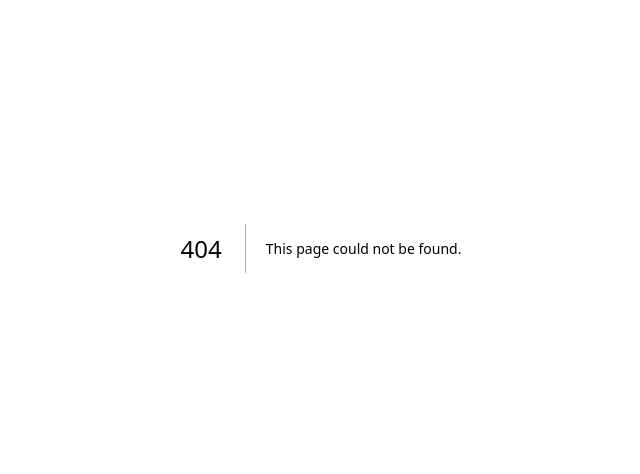
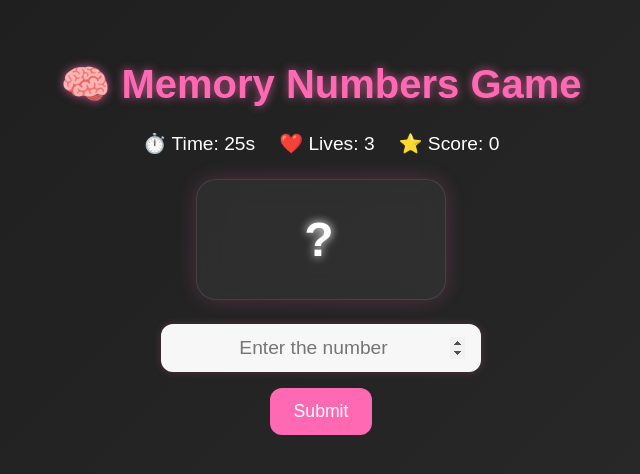
Before and after one commit to HappyBananaWorld/games, a Next.js app: page /memory in a window 1280 px wide. Before the commit this address had no page. Shown: the part 152-626 px from the top of the page, without its empty margins (319-959 px from the left). Built offline with nearby package versions, Linux system fonts and the light colour scheme.

Commit message:
memory game

```diff
--- /dev/null
+++ b/src/app/memory/page.jsx
@@ -0,0 +1,119 @@
+"use client";
+
+import { useEffect, useState, useRef } from "react";
+import styles from "@/styles/memory/memory.module.css";
+
+export default function MemoryGame() {
+  const [level, setLevel] = useState(3);
+  const [number, setNumber] = useState("");
+  const [input, setInput] = useState("");
+  const [feedback, setFeedback] = useState("");
+  const [lives, setLives] = useState(3);
+  const [score, setScore] = useState(0);
+  const [timeLeft, setTimeLeft] = useState(30);
+  const [isShowingNumber, setIsShowingNumber] = useState(true);
+  const inputRef = useRef(null);
+
+  useEffect(() => {
+    if (timeLeft <= 0 || lives <= 0) return;
+    const timer = setInterval(() => setTimeLeft((t) => t - 1), 1000);
+    return () => clearInterval(timer);
+  }, [timeLeft, lives]);
+
+  useEffect(() => {
+    generateNewNumber();
+  }, []);
+
+  useEffect(() => {
+    if (isShowingNumber) {
+      const timer = setTimeout(() => setIsShowingNumber(false), 2000);
+      return () => clearTimeout(timer);
+    }
+  }, [number]);
+
+  const generateNewNumber = () => {
+    const newNumber = Array.from({ length: level }, () =>
+      Math.floor(Math.random() * 10)
+    ).join("");
+    setNumber(newNumber);
+    setInput("");
+    setFeedback("");
+    setIsShowingNumber(true);
+    inputRef.current?.focus();
+  };
+
+  const handleSubmit = (e) => {
+    e.preventDefault();
+
+    if (input.trim() === number) {
+      const newScore = score + 1;
+      setScore(newScore);
+      setFeedback("✅ Correct!");
+      setTimeLeft((t) => t + 3); // 🔥 Add 3 seconds on correct answer
+      if (newScore % 3 === 0) setLevel((l) => l + 1);
+    } else {
+      setLives((l) => l - 1);
+      setFeedback(`❌ Wrong! Correct: ${number}`);
+    }
+
+    setTimeout(() => {
+      if (timeLeft > 0 && lives > 0) {
+        generateNewNumber();
+      }
+    }, 1500);
+  };
+
+  const resetGame = () => {
+    setLevel(3);
+    setScore(0);
+    setLives(3);
+    setTimeLeft(30);
+    generateNewNumber();
+  };
+
+  if (timeLeft <= 0 || lives <= 0) {
+    return (
+      <main className={styles.main}>
+        <h1 className={styles.title}>🧠 Memory Numbers Game</h1>
+        <p className={styles.message}>Game Over!</p>
+        <p className={styles.score}>Your Score: {score}</p>
+        <button onClick={resetGame} className={styles.button}>
+          Restart Game
+        </button>
+      </main>
+    );
+  }
+
+  return (
+    <main className={styles.main}>
+      <h1 className={styles.title}>🧠 Memory Numbers Game</h1>
+
+      <div className={styles.stats}>
+        <span>⏱️ Time: {timeLeft}s</span>
+        <span>❤️ Lives: {lives}</span>
+        <span>⭐ Score: {score}</span>
+      </div>
+
+      <div className={styles.card}>
+        <h2 className={styles.number}>
+          {isShowingNumber ? number : "?"}
+        </h2>
+      </div>
+
+      <form onSubmit={handleSubmit} className={styles.form}>
+        <input
+          ref={inputRef}
+          className={styles.input}
+          type="number"
+          value={input}
+          onChange={(e) => setInput(e.target.value)}
+          autoFocus
+          placeholder="Enter the number"
+        />
+        <button type="submit" className={styles.button}>Submit</button>
+      </form>
+
+      {feedback && <p className={styles.message}>{feedback}</p>}
+    </main>
+  );
+}
--- /dev/null
+++ b/src/styles/memory/memory.module.css
@@ -0,0 +1,128 @@
+.main {
+  min-height: 100vh;
+  background: linear-gradient(135deg, #1c1c1c, #2b2b2b);
+  color: #fff;
+  display: flex;
+  flex-direction: column;
+  align-items: center;
+  justify-content: center;
+  padding: 2rem 1rem;
+  font-family: 'Fredoka', sans-serif;
+  overflow: hidden;
+  text-align: center;
+}
+
+.title {
+  font-size: 2.5rem;
+  margin-bottom: 1.5rem;
+  color: #ff69b4;
+  text-shadow: 0 0 10px #ff69b4aa;
+}
+
+.stats {
+  display: flex;
+  gap: 1.5rem;
+  font-size: 1.2rem;
+  margin-bottom: 1.5rem;
+  justify-content: center;
+  flex-wrap: wrap;
+}
+
+.card {
+  background: rgba(255, 255, 255, 0.05);
+  backdrop-filter: blur(12px);
+  border: 1px solid rgba(255, 255, 255, 0.1);
+  border-radius: 20px;
+  padding: 2rem;
+  margin-bottom: 1.5rem;
+  min-width: 250px;
+  box-shadow: 0 0 20px rgba(255, 105, 180, 0.2);
+  transition: transform 0.3s ease;
+}
+
+.card:hover {
+  transform: scale(1.02);
+}
+
+.number {
+  font-size: 3rem;
+  font-weight: bold;
+  letter-spacing: 4px;
+  color: #fff;
+  text-shadow: 0 0 10px #fff;
+}
+
+.form {
+  display: flex;
+  flex-direction: column;
+  gap: 1rem;
+  align-items: center;
+  width: 100%;
+  max-width: 320px;
+}
+
+.input {
+  padding: 0.8rem 1rem;
+  font-size: 1.2rem;
+  border: none;
+  border-radius: 12px;
+  width: 100%;
+  text-align: center;
+  background: #f7f7f7;
+  color: #333;
+  outline: none;
+  box-shadow: 0 0 8px rgba(255, 105, 180, 0.2);
+}
+
+.input:disabled {
+  background-color: #ddd;
+  color: #999;
+}
+
+.button {
+  padding: 0.8rem 1.5rem;
+  font-size: 1.1rem;
+  background-color: #ff69b4;
+  color: white;
+  border: none;
+  border-radius: 12px;
+  cursor: pointer;
+  transition: background-color 0.3s ease, transform 0.2s ease;
+}
+
+.button:hover {
+  background-color: #ff85c1;
+  transform: translateY(-2px);
+}
+
+.message {
+  margin-top: 1rem;
+  font-size: 1.2rem;
+  font-weight: 500;
+  color: #ffd6ec;
+  min-height: 2rem;
+}
+
+/* Responsive tweaks */
+@media (max-width: 480px) {
+  .title {
+    font-size: 2rem;
+  }
+
+  .number {
+    font-size: 2.2rem;
+  }
+
+  .stats {
+    font-size: 1rem;
+    gap: 1rem;
+  }
+
+  .card {
+    padding: 1.5rem;
+  }
+
+  .input, .button {
+    font-size: 1rem;
+  }
+}
```
